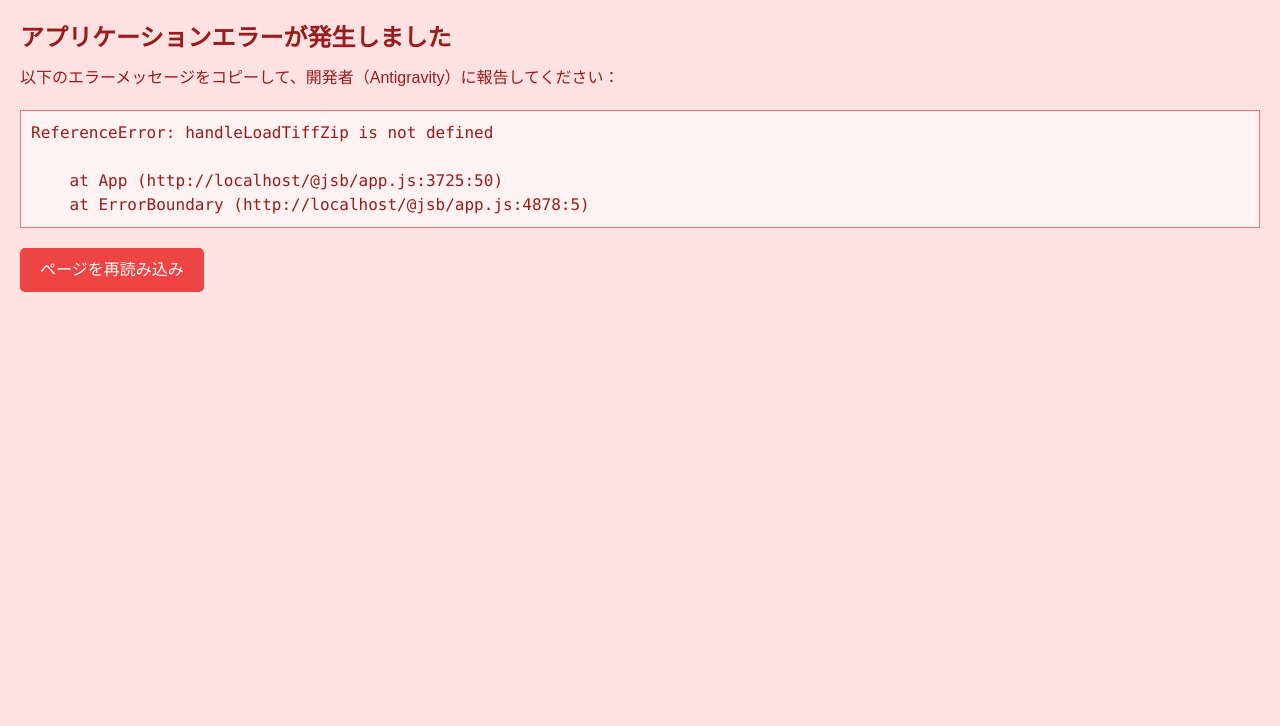
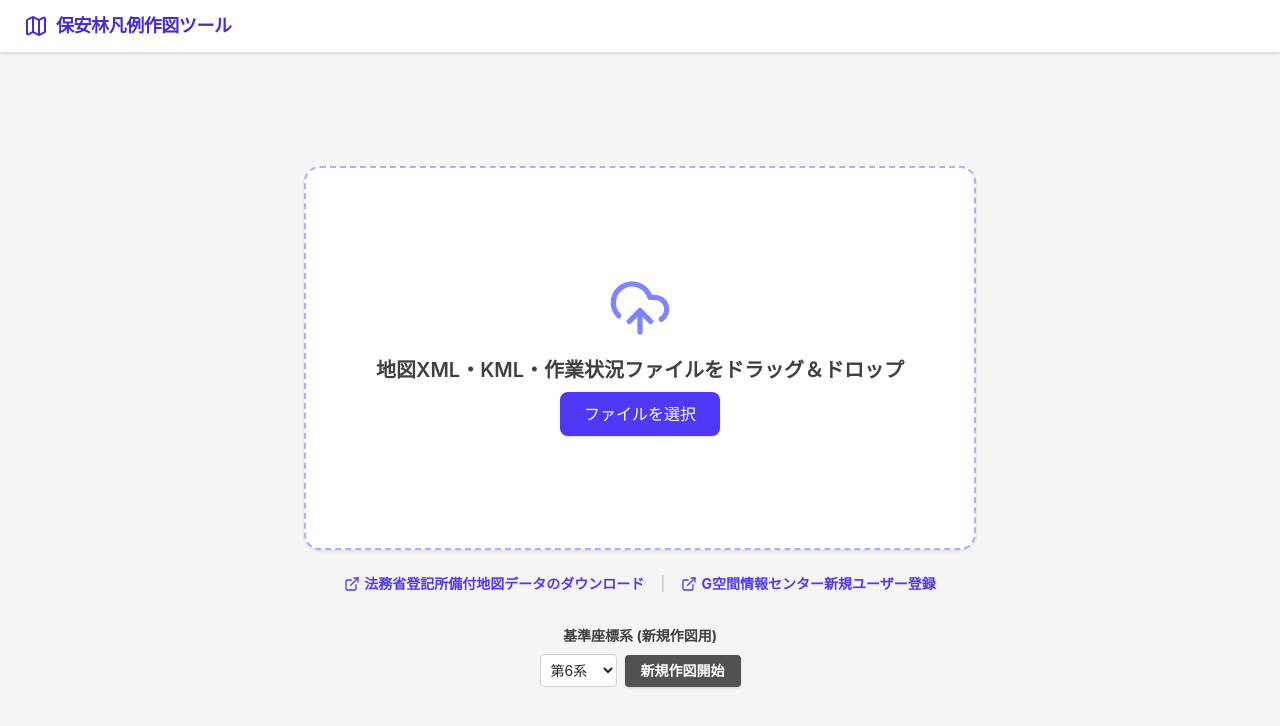
Before and after one commit to Kojiro-Nakamura/hoanrin-hanrei-sakuzu, a React (Vite) app: page / in a window 1280 px wide. Shown: the top 726 px of the page. Built offline with nearby package versions, Linux system fonts and the light colour scheme.

Commit message:
Fix handleLoadTiffZip is not defined

```diff
--- a/src/App.jsx
+++ b/src/App.jsx
@@ -38,6 +38,50 @@ export default function App() {
   const [mapType, setMapType] = useState('seamlessphoto');
   const [selectedPolygons, setSelectedPolygons] = useState([]);
   const [hoveredPolygon, setHoveredPolygon] = useState(null);
+
+  const handleLoadTiffZip = async (file) => {
+    try {
+      if (!data?.coordinateSystem || !window.proj4) {
+        setError("先にKML図面を読み込んで座標系を設定してください。");
+        return;
+      }
+      setLoading(true);
+      setError(null);
+      const result = await parseTiffZip(file);
+      const { dataUrl, tfw, width, height } = result;
+
+      const sysNum = data.coordinateSystem;
+      const projStr = `+proj=tmerc +lat_0=${CS_ORIGINS[sysNum].lat} +lon_0=${CS_ORIGINS[sysNum].lon} +k=0.9999 +x_0=0 +y_0=0 +ellps=GRS80 +units=m +no_defs`;
+
+      const tl = { lon: tfw.C, lat: tfw.F };
+      const tr = { lon: tfw.A * width + tfw.C, lat: tfw.D * width + tfw.F };
+      const bl = { lon: tfw.B * height + tfw.C, lat: tfw.E * height + tfw.F };
+
+      const p_tl = window.proj4('WGS84', projStr, [tl.lon, tl.lat]);
+      const p_tr = window.proj4('WGS84', projStr, [tr.lon, tr.lat]);
+      const p_bl = window.proj4('WGS84', projStr, [bl.lon, bl.lat]);
+
+      const svg_tl = { x: p_tl[0], y: -p_tl[1] };
+      const svg_tr = { x: p_tr[0], y: -p_tr[1] };
+      const svg_bl = { x: p_bl[0], y: -p_bl[1] };
+
+      const a = (svg_tr.x - svg_tl.x) / width;
+      const b = (svg_tr.y - svg_tl.y) / width;
+      const c = (svg_bl.x - svg_tl.x) / height;
+      const d = (svg_bl.y - svg_tl.y) / height;
+      const e = svg_tl.x;
+      const f = svg_tl.y;
+
+      const matrix = [a, b, c, d, e, f];
+
+      setBgImages(prev => [...prev, { dataUrl, matrix, name: result.name }]);
+      setLoading(false);
+    } catch (err) {
+      setLoading(false);
+      setError("TIFF読込エラー: " + err.message);
+    }
+  };
+
   const [decorationScale, setDecorationScale] = useState(1.0);
   const [screenMagnification, setScreenMagnification] = useState(1.0);
   const [selectedLineStyle, setSelectedLineStyle] = useState('single');
```
